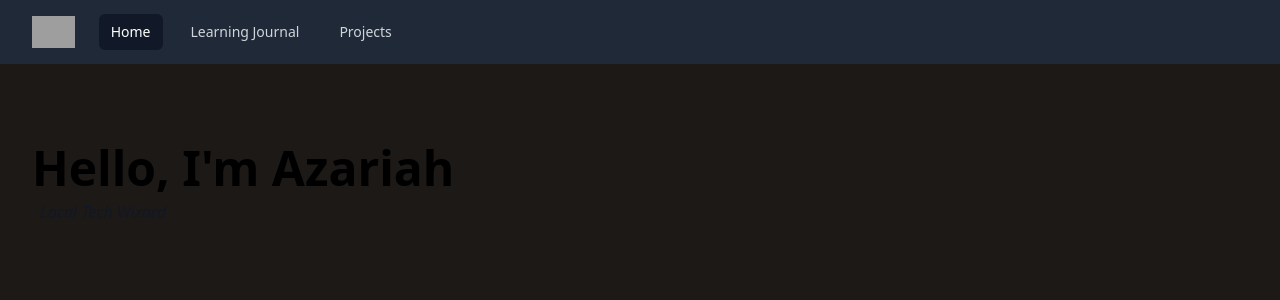
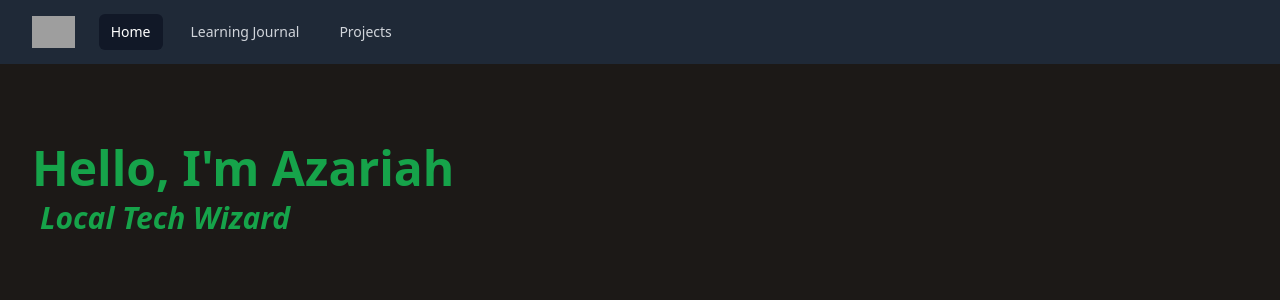
Before and after one commit to aztec-dev/nuxt-portfolio, a Nuxt app: page / in a window 1280 px wide. Shown: the top 300 px of the page. Built offline with nearby package versions, Linux system fonts and the light colour scheme; grey boxes are pictures that could not be loaded.

Commit message:
changed text colour

```diff
--- a/pages/index.vue
+++ b/pages/index.vue
@@ -4,8 +4,8 @@ export default {}
 
 <template>
   <section>
-    <h1 class="text-5xl font-bold mt-20">Hello, I'm Azariah</h1>
-    <h2 class="text-base text-gray-900 p-2 italic">Local Tech Wizard</h2>
+    <h1 class="text-5xl text-green-600 font-bold mt-20">Hello, I'm Azariah</h1>
+    <h2 class="text-3xl text-green-600 p-2 italic font-semibold">Local Tech Wizard</h2>
   </section>
 </template>
 
```
